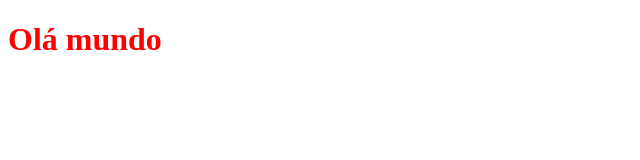
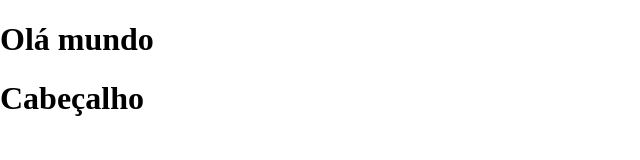
Before and after one commit to Arnaldo-Gabriel/somando-salario, a plain HTML site: page index.html in a window 1280 px wide. Shown: the whole page, without its empty margins (0-640 px from the left). Drawn offline with Linux system fonts and the light colour scheme.

Commit message:
Iniciando header

```diff
--- a/_css/principal.css
+++ b/_css/principal.css
@@ -1,5 +1,10 @@
 @charset "utf-8";
 
-h1 {
-    color: red;
+body{
+    margin: 0;
+    padding: 0;
 }
+ div.col{
+    margin-left: auto;
+    margin-right: auto;
+ }
--- a/index.html
+++ b/index.html
@@ -8,5 +8,10 @@
 </head>
 <body>
     <h1>Olá mundo</h1>
+    <header id="cabecalho">
+        <div id="primeiraColuna">
+            <h1>Cabeçalho</h1>
+        </div>
+    </header>
 </body>
 </html>
```
